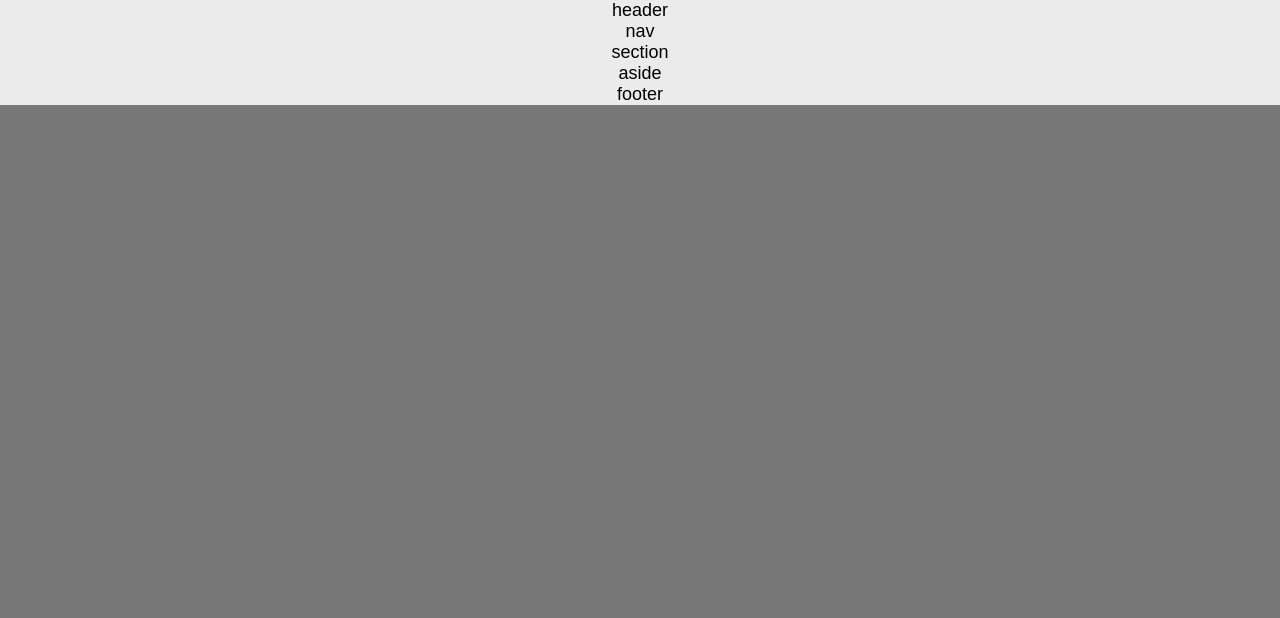
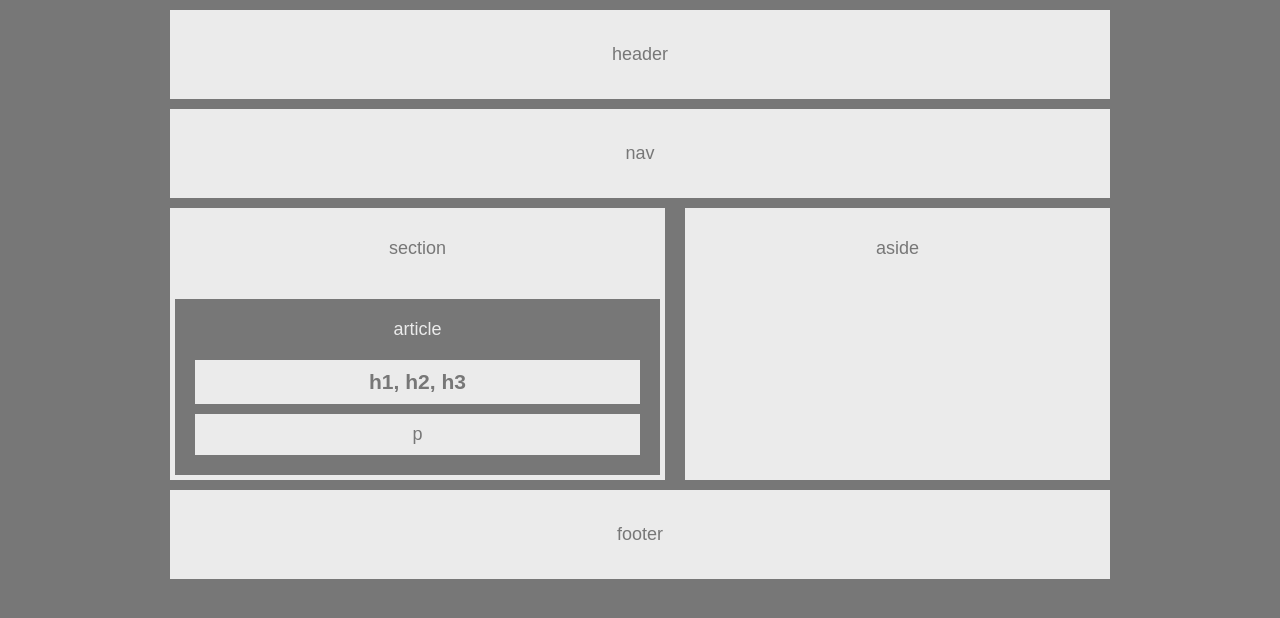
Before and after one commit to venumora/HW-Wireframe, a plain HTML site: page index.html in a window 1280 px wide. Drawn offline with Linux system fonts and the light colour scheme.

Commit message:
html and css easy task done

```diff
--- a/index.html
+++ b/index.html
@@ -1,5 +1,5 @@
 <!DOCTYPE html>
-<html lang="en-US">
+<html lang="en-US" class="background-black">
 <head>
 	<meta charset="UTF-8">
 	<title>Html CSS Easier</title>
@@ -7,10 +7,22 @@
 	<link rel="stylesheet" type="text/css" href="styles.css">
 </head>
 <body>
-	<header class="background-gray">header</header>
-	<nav class="background-gray">nav</nav>
-	<section class="background-gray">section</section>
-	<aside class="background-gray">aside</aside>
-	<footer class="background-gray">footer</footer>
+	<header class="background-gray padding-34-px margin-bottom-10-px">header</header>
+	<nav class="background-gray padding-34-px margin-bottom-10-px">nav</nav>
+	<div class="pos-r full-width float-left margin-bottom-10-px">
+		<section class="pos-r float-left background-gray">section
+			<article class="background-black color-dark-gray margin-top-40-px padding-20-px">
+				article
+				<h1 class="background-gray margin-top-20-px color-light-gray padding-10-px margin-bottom-10-px">
+					h1, h2, h3
+				</h1>
+				<p class="background-gray color-light-gray padding-10-px">p</p>
+			</article>
+		</section>
+		<aside class="pos-a background-gray margin-left-20-px margin-bottom-10-px">
+			aside
+		</aside>
+	</div>
+	<footer class="background-gray padding-34-px margin-bottom-10-px">footer</footer>
 </body>
 </html>
--- a/styles.css
+++ b/styles.css
@@ -7,14 +7,95 @@
   padding: 0px;
 }
 
-
 body {
-	background-color: #777;
 	height: 100%;
 	font-family: 'Arial', 'Helvetica Neue', Helvetica, sans-serif;
-	font-size: 18px
+	font-size: 18px;
+	width: 960px;
+	margin: 0 auto;
+	padding: 10px;
+	color: #777;
+}
+
+section {
+	width: 495px;
+	height: 100%;
+	padding: 30px 5px 5px 5px;
+}
+
+.color-light-gray {
+	color: #777;
+}
+
+.color-dark-gray {
+	color: #ebebeb;
+}
+
+
+aside {
+	width: 425px;
+	height: 100%;
+	right: 0;
+	padding: 30px 5px 5px 5px;
+}
+
+footer {
+	clear: both;
+	margin-top: 10px;
 }
 
 .background-gray {
 	background-color: #ebebeb;
 }
+
+.background-black {
+	background-color: #777;
+}
+
+.padding-10-px {
+	padding: 10px;
+}
+
+.padding-20-px {
+	padding: 20px;
+}
+
+.padding-34-px {
+	padding: 34px;
+}
+
+.padding-5-px {
+	padding: 5px;
+}
+
+.margin-bottom-10-px {
+	margin-bottom: 10px;
+}
+
+.margin-left-20-px {
+	margin-left: 20px;
+}
+
+.margin-top-20-px {
+	margin-top: 20px;
+}
+
+.margin-top-40-px {
+	margin-top: 40px;
+}
+
+.pos-r {
+	position: relative;
+}
+
+.pos-a {
+	position: absolute;
+}
+
+.float-left {
+	float: left;
+}
+
+.full-width {
+	width: 100%;
+}
```
